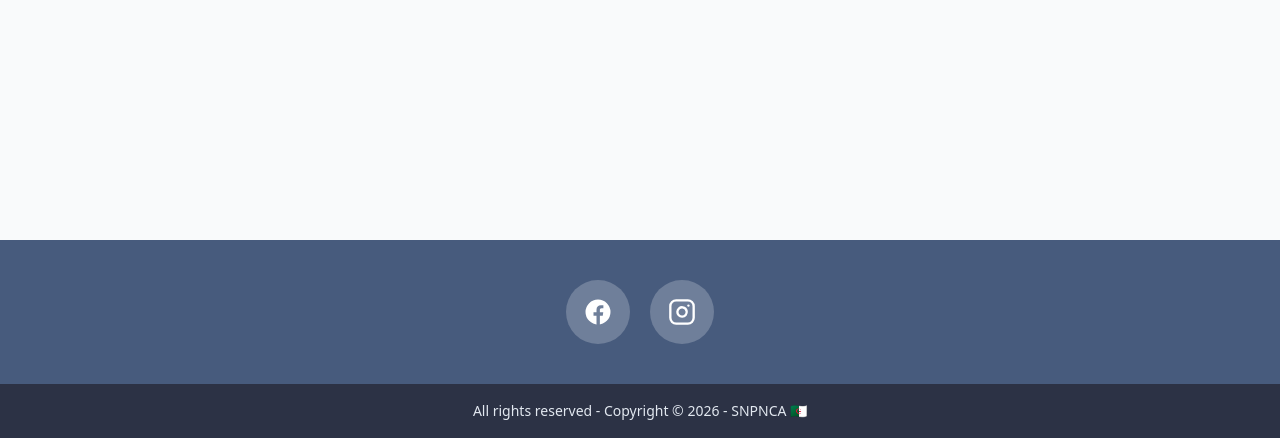
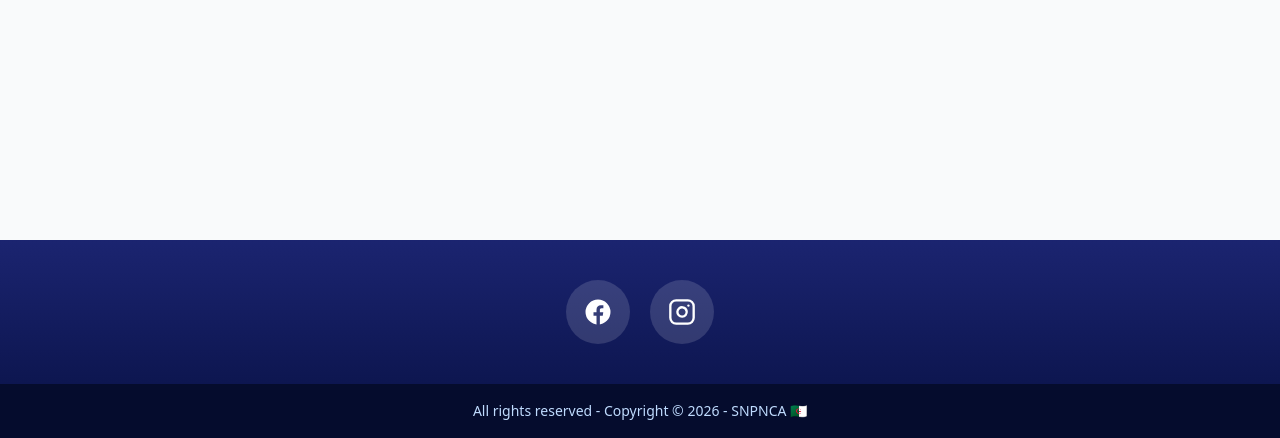
Before and after one commit to aithundersam-ui/SNPNCA, a Django app: page /fr/account/password-reset/ in a window 1280 px wide. Shown: the part 561-999 px from the top of the page. Run offline with Django 5.2, Linux system fonts and the light colour scheme; data comes from the database, SQL or seed files in the repository; parts of the project's set-up code (start-up, migrations or seed data) failed here and were passed over.

Commit message:
Footer: colours from the logo navy and the home page header
Co-Authored-By: Claude Opus 5.5 (1M context) <noreply@anthropic.com>
Claude-Session: https://claude.ai/code/session_01JrkEXZ5MmF5vrwQuUn1jke

```diff
--- a/static/css/site.css
+++ b/static/css/site.css
@@ -541,13 +541,13 @@ html[lang="ar"] .figure-label { letter-spacing: 0; font-size: 1.15rem; }
 /* Footer on every page */
 body { display: flex; flex-direction: column; min-height: 100vh; }
 body > main { flex: 1 0 auto; }
-.site-footer { background: #2c3245; text-align: center; }
-.footer-social { padding: 2.5rem 1rem; background: #475b7d; }
+.site-footer { background: #050c2d; text-align: center; }
+.footer-social { padding: 2.5rem 1rem; background: linear-gradient(180deg, #1b2470, #0d1650); }
 .social-links { list-style: none; margin: 0; padding: 0; display: flex; justify-content: center; gap: 1.25rem; }
-.social-btn { display: inline-flex; align-items: center; justify-content: center; width: 64px; height: 64px; border-radius: 50%; color: #fff; background: rgba(255, 255, 255, .22); transition: background .2s; }
-.social-btn:hover, .social-btn:focus-visible { background: rgba(255, 255, 255, .35); color: #fff; }
+.social-btn { display: inline-flex; align-items: center; justify-content: center; width: 64px; height: 64px; border-radius: 50%; color: #fff; background: rgba(255, 255, 255, .14); transition: background .2s; }
+.social-btn:hover, .social-btn:focus-visible { background: var(--blue); color: #fff; }
 .social-btn.facebook svg { fill: currentColor; stroke: none; }
-.footer-copy { margin: 0; padding: 1rem; background: #2c3245; color: #e2e8f0; font-size: .875rem; }
+.footer-copy { margin: 0; padding: 1rem; background: #050c2d; color: var(--blue-200); font-size: .875rem; }
 
 /* Destinations: photo cards that open to show the top activities */
 .dest-head { text-align: center; margin-bottom: 2rem; }
```
